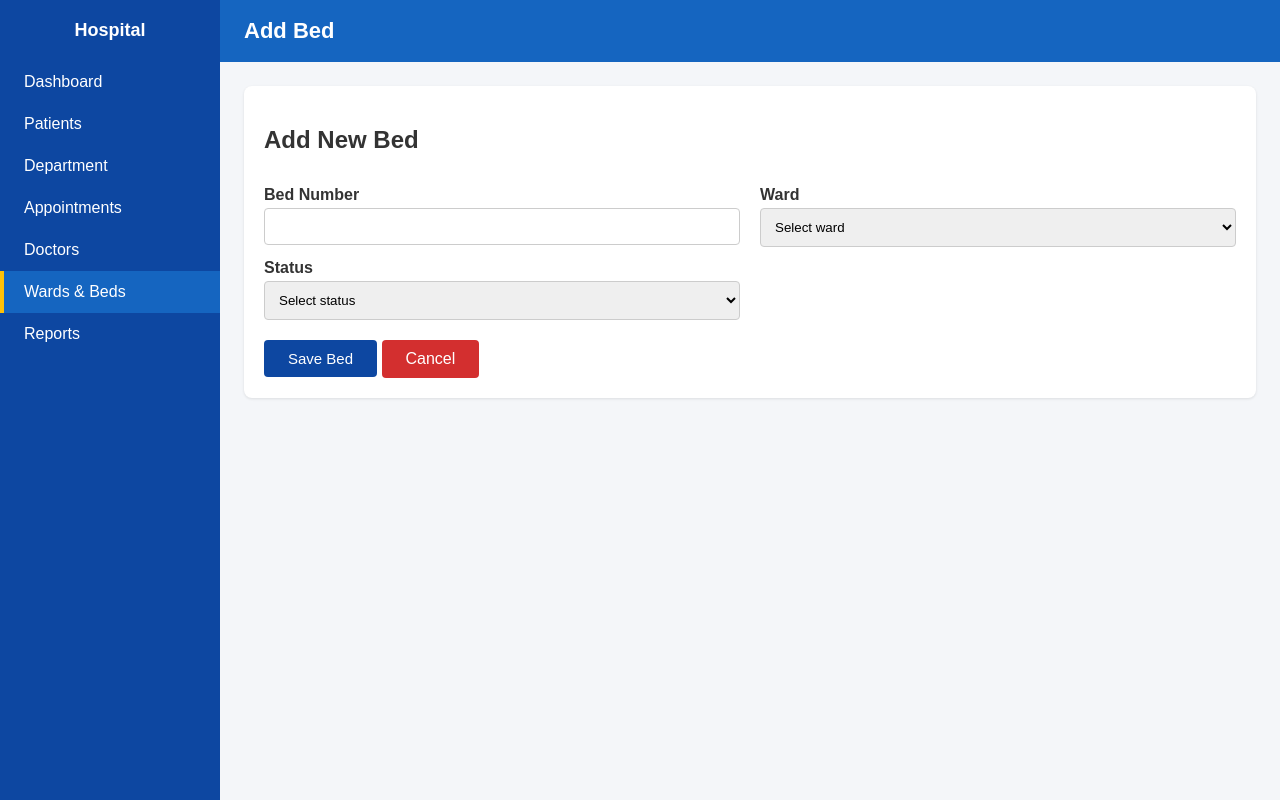
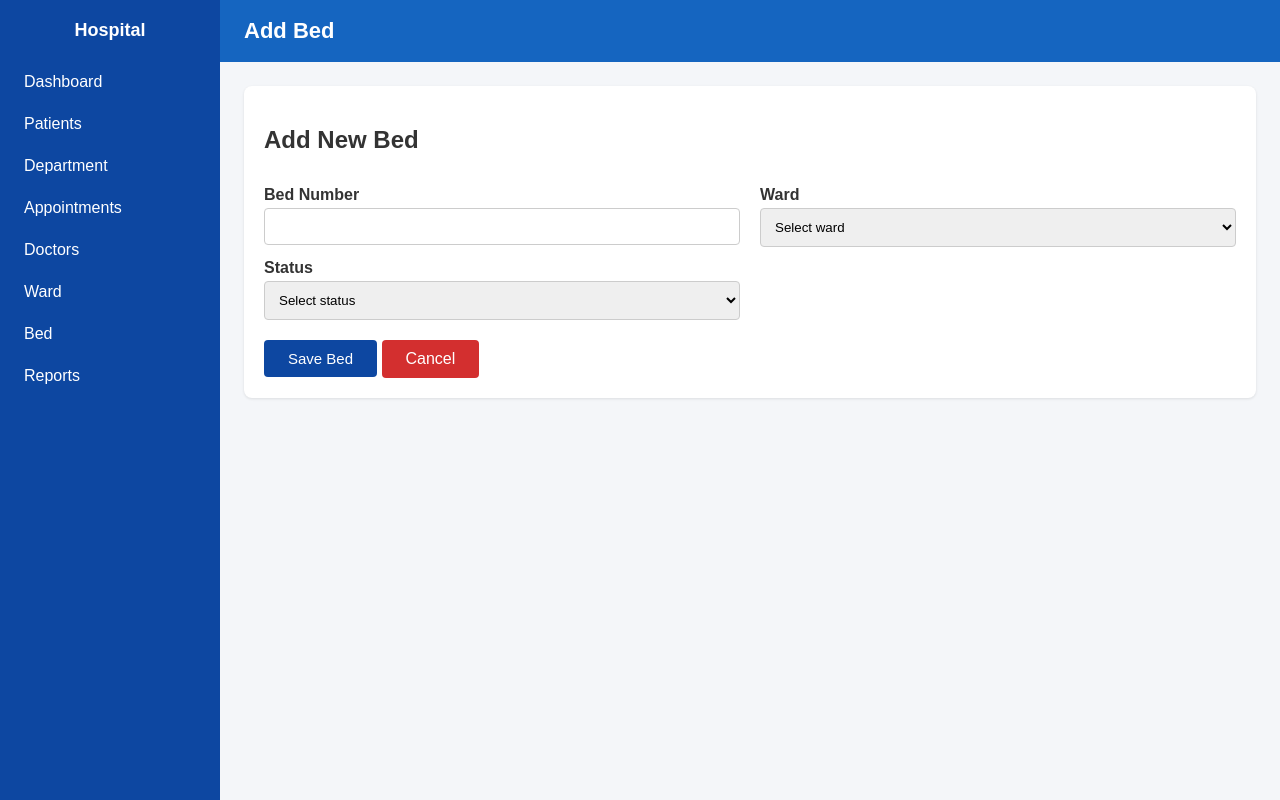
Before and after one commit to RAKIB6348/hospital_django, a Django app: page /config/bed/add/ in a window 1280 px wide. Run offline with Django 5.2, Linux system fonts and the light colour scheme; data that the repository does not hold is empty.

Commit message:
update sidebar menu and view

```diff
--- a/patient/templates/patient/base.html
+++ b/patient/templates/patient/base.html
@@ -75,15 +75,8 @@
         <a href="{% url 'department:department_list' %}" class="{% if request.resolver_match.app_name == 'department' %}active{% endif %}">Department</a>
         <a href="{% url 'appointment_list' %}" class="{% if request.resolver_match.url_name == 'appointment_list' %}active{% endif %}">Appointments</a>
         <a href="{% url 'doctor:doctor_list' %}" class="{% if request.resolver_match.app_name == 'doctor' %}active{% endif %}">Doctors</a>
-        <div class="menu-item">
-            <a class="{% if request.resolver_match.app_name == 'config' %}active{% endif %}">Wards & Beds</a>
-            <div class="dropdown">
-                <a href="{% url 'config:ward_list' %}">Ward List</a>
-                <a href="{% url 'config:ward_add' %}">Add Ward</a>
-                <a href="{% url 'config:bed_list' %}">Bed List</a>
-                <a href="{% url 'config:bed_add' %}">Add Bed</a>
-            </div>
-        </div>
+        <a href="{% url 'config:ward_list' %}" class="{% if request.resolver_match.url_name == 'ward_list' %}active{% endif %}">Ward</a>
+        <a href="{% url 'config:bed_list' %}" class="{% if request.resolver_match.url_name == 'bed_list' %}active{% endif %}">Bed</a>
         <a href="#">Reports</a>
     </aside>
     <div class="main">
```
